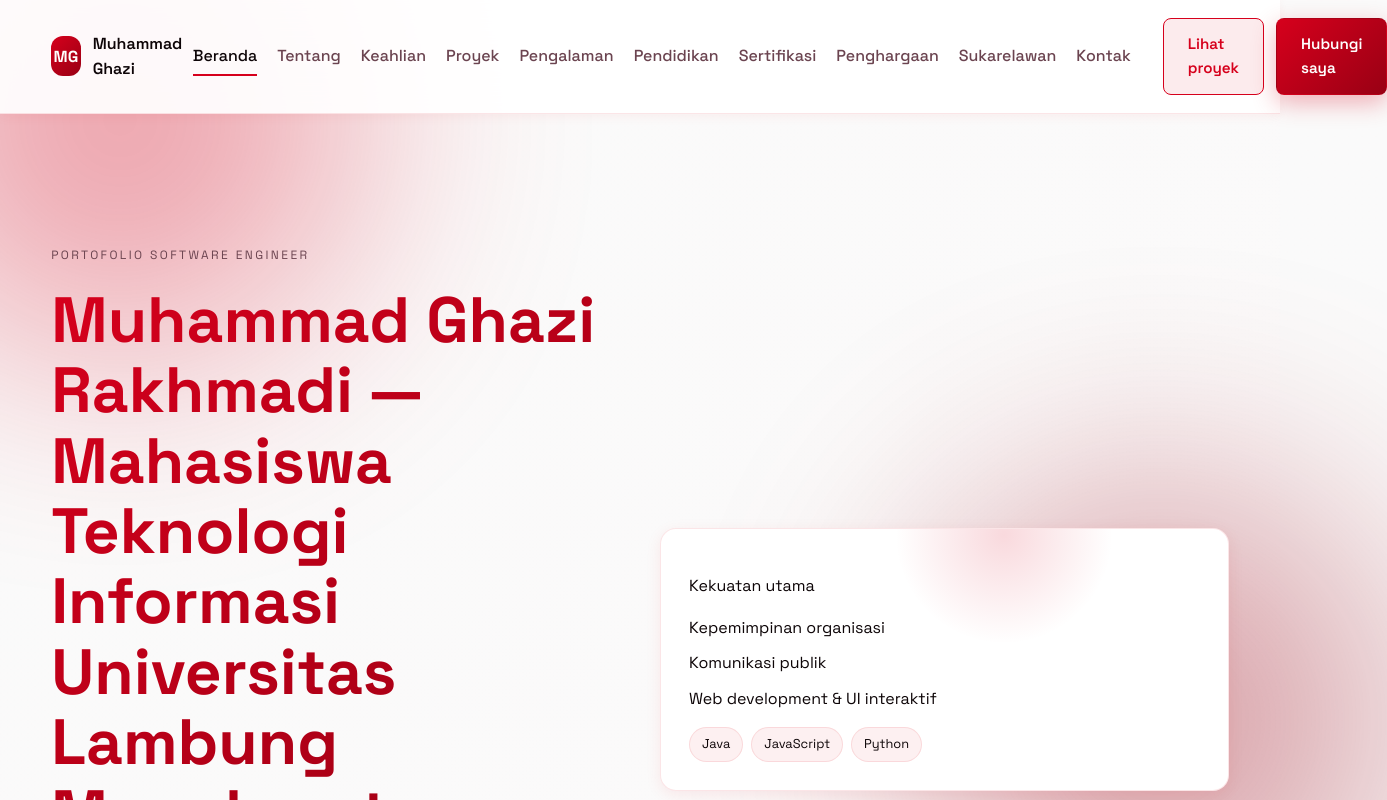
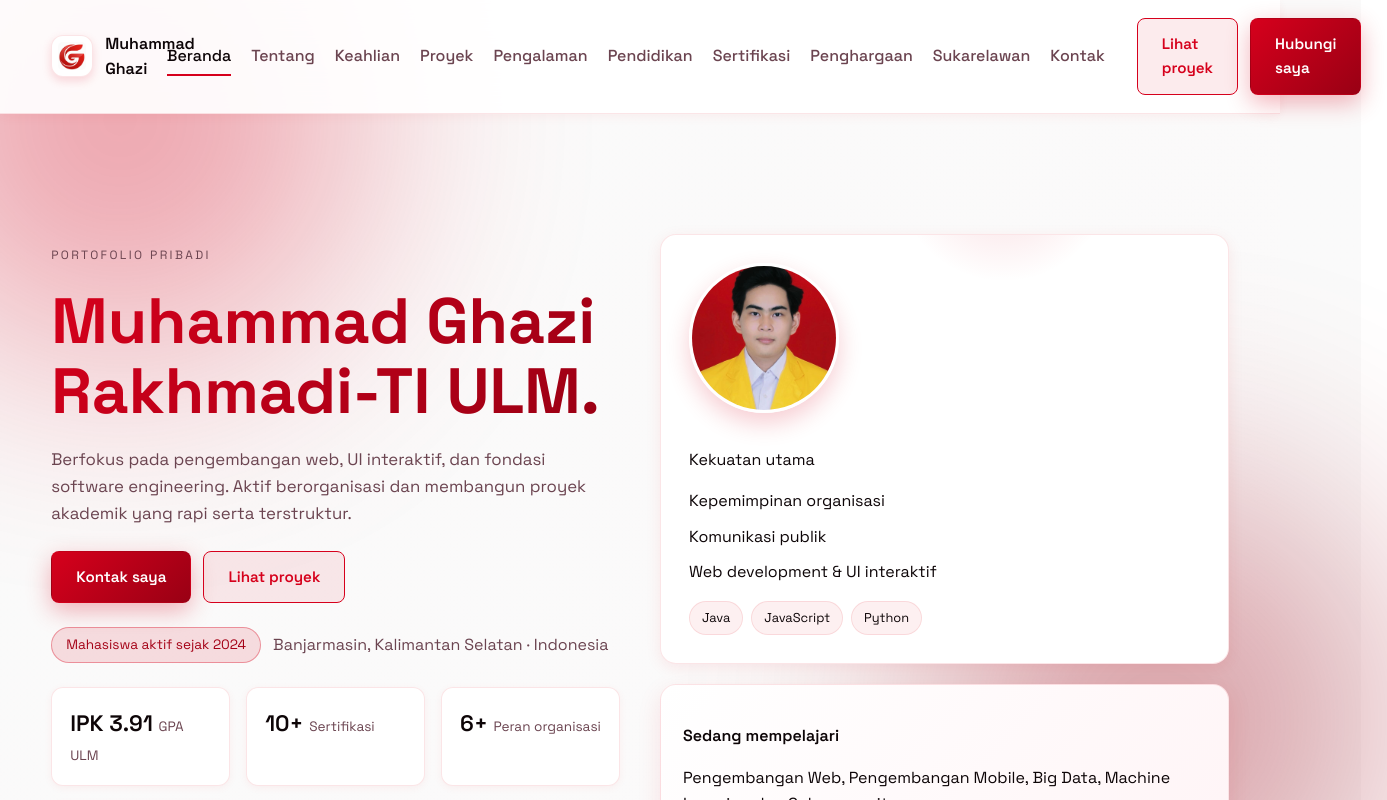
Before and after one commit to muh-ghazii/Porto, a React (Vite) app: page / in a window 1280 px wide. Shown: the top 800 px of the page, 1387 px wide, since content can reach past the window. Built offline with nearby package versions, Linux system fonts and the light colour scheme.

Commit message:
Update Porto

```diff
--- a/index.html
+++ b/index.html
@@ -8,6 +8,7 @@
       content="Software engineer portfolio with a high-impact, interactive UI."
     />
     <title>Software Engineer Portfolio</title>
+    <link rel="icon" type="image/png" href="/logo.png" />
     <link rel="preconnect" href="https://fonts.googleapis.com" />
     <link rel="preconnect" href="https://fonts.gstatic.com" crossorigin />
     <link
--- a/src/App.jsx
+++ b/src/App.jsx
@@ -16,10 +16,10 @@ const navLinks = [
 ];
 
 const stats = [
-  { value: "IPK 3.91", label: "GPA ULM" },
-  { value: "10+", label: "Sertifikasi" },
-  { value: "6+", label: "Peran organisasi" },
-  { value: "2", label: "Proyek akademik" }
+  { value: "IPK 3.91 ", label: "GPA ULM" },
+  { value: "10+ ", label: "Sertifikasi" },
+  { value: "6+ ", label: "Peran organisasi" },
+  { value: "2 ", label: "Proyek akademik" }
 ];
 
 const focusAreas = [
@@ -76,7 +76,7 @@ const experience = [
     highlights: ["Kepemimpinan", "Public speaking", "Kolaborasi lintas divisi"]
   },
   {
-    role: "Chairman of Information Technology Student Association 2026",
+    role: "Ketua Umum Himpunan Mahasiswa Teknologi Informasi FT ULM",
     company: "Himpunan Mahasiswa Teknologi Informasi FT ULM (HMTI)",
     period: "Jan 2026 — Saat ini",
     summary:
@@ -88,14 +88,12 @@ const experience = [
     ]
   },
   {
-    role: "Member of Student Resource Development Department (Division 3)",
+    role: "Anggota Divisi Pengembangan Sumber Daya Mahasiswa (Divisi 3)",
     company: "HMTI FT ULM",
     period: "Jan 2025 — Des 2025",
     summary:
       "Anggota Divisi PSDM serta keterlibatan hubungan masyarakat pemilihan ketua himpunan.",
     highlights: [
-      "Anggota Divisi PSDM HMTI 2025",
-      "Anggota Divisi Hubungan Masyarakat Pemilihan Ketua Himpunan"
     ]
   },
   {
@@ -304,7 +302,11 @@ Dari: ${formState.email || "nama@email.com"}`;
       <header className="site-header">
         <div className="container nav">
           <div className="logo">
-            <span className="logo-mark">MG</span>
+            <img
+              className="logo-mark"
+              src="/logo.png"
+              alt="Logo Muhammad Ghazi"
+            />
             <span>Muhammad Ghazi</span>
           </div>
           <nav className="nav-drawer" aria-label="Primary">
@@ -346,10 +348,9 @@ Dari: ${formState.email || "nama@email.com"}`;
         <section id="home" className="hero">
           <div className="container hero-grid">
             <div className="hero-copy reveal">
-              <p className="eyebrow">Portofolio Software Engineer</p>
+              <p className="eyebrow">Portofolio Pribadi</p>
               <h1>
-                Muhammad Ghazi Rakhmadi — Mahasiswa Teknologi Informasi
-                Universitas Lambung Mangkurat.
+                Muhammad Ghazi Rakhmadi-TI ULM.
               </h1>
               <p className="lead">
                 Berfokus pada pengembangan web, UI interaktif, dan fondasi
@@ -382,6 +383,11 @@ Dari: ${formState.email || "nama@email.com"}`;
             <div className="hero-visual reveal">
               <div className="profile-card">
                 <div className="profile-ring" />
+                <img
+                  className="profile-photo"
+                  src="/profile.jpg"
+                  alt="Muhammad Ghazi Rakhmadi"
+                />
                 <div className="profile-content">
                   <p className="profile-title">Kekuatan utama</p>
                   <ul>
@@ -397,9 +403,9 @@ Dari: ${formState.email || "nama@email.com"}`;
                 </div>
               </div>
               <div className="floating-card">
-                <p className="floating-title">Sedang dipelajari</p>
+                <p className="floating-title">Sedang mempelajari</p>
                 <p className="floating-text">
-                  Front-end web, analisis data, dan cybersecurity.
+                  Pengembangan Web, Pengembangan Mobile, Big Data, Machine Learning dan Cybersecurity.
                 </p>
                 <div className="floating-metrics">
                   <span>Dicoding</span>
@@ -708,7 +714,12 @@ Dari: ${formState.email || "nama@email.com"}`;
         <div className="container footer-grid">
           <div>
             <p className="logo">
-              <span className="logo-mark">MG</span>Muhammad Ghazi
+              <img
+                className="logo-mark"
+                src="/logo.png"
+                alt="Logo Muhammad Ghazi"
+              />
+              Muhammad Ghazi
             </p>
             <p>Mahasiswa Teknologi Informasi · Universitas Lambung Mangkurat.</p>
           </div>
--- a/src/index.css
+++ b/src/index.css
@@ -100,14 +100,14 @@ img {
 }
 
 .logo-mark {
-  display: grid;
-  place-items: center;
-  width: 40px;
-  height: 40px;
+  width: 42px;
+  height: 42px;
   border-radius: 12px;
-  background: linear-gradient(135deg, var(--accent), var(--accent-2));
-  color: #fff;
-  font-weight: 700;
+  background: #fff;
+  border: 1px solid var(--border);
+  padding: 6px;
+  object-fit: contain;
+  box-shadow: 0 4px 10px rgba(214, 0, 28, 0.15);
 }
 
 .nav-drawer {
@@ -300,6 +300,8 @@ img {
   position: relative;
   overflow: hidden;
   box-shadow: 0 4px 16px rgba(214, 0, 28, 0.08);
+  display: grid;
+  gap: 18px;
 }
 
 .profile-ring {
@@ -309,8 +311,24 @@ img {
   height: 220px;
   border-radius: 50%;
   background: radial-gradient(circle, var(--glow), transparent 70%);
+  z-index: 0;
 }
 
+.profile-photo {
+  width: 150px;
+  height: 150px;
+  border-radius: 50%;
+  object-fit: cover;
+  border: 3px solid #fff;
+  box-shadow: 0 10px 24px rgba(214, 0, 28, 0.2);
+  position: relative;
+  z-index: 1;
+}
+
+.profile-content {
+  position: relative;
+  z-index: 1;
+}
 .profile-content ul {
   list-style: none;
   padding: 0;
@@ -797,7 +815,7 @@ textarea:focus {
     width: 34px;
     height: 34px;
     border-radius: 10px;
-    font-size: 0.9rem;
+    padding: 5px;
   }
 
   .hero h1 {
```
Also changed, not shown: public/logo.png (added), public/profile.jpg (added).
